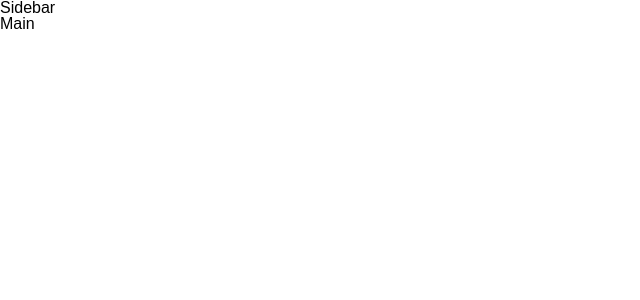
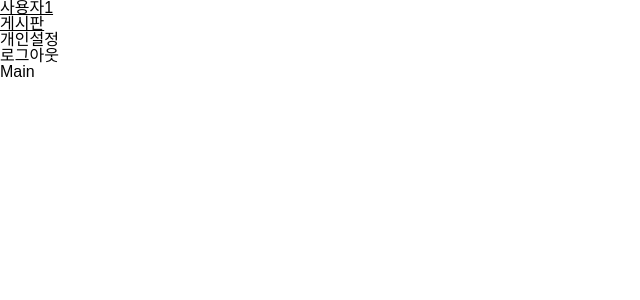
Before and after one commit to ebchoi/chart-and-board, a React (Create React App) app: page / in a window 1280 px wide. Shown: the top 300 px of the page, without its empty margins (0-640 px from the left). Built offline with nearby package versions, Linux system fonts and the light colour scheme.

Commit message:
Add: 네브바 링크 추가

```diff
--- a/src/components/Sidebar.components.js
+++ b/src/components/Sidebar.components.js
@@ -1,7 +1,21 @@
+import { Link } from "react-router-dom";
 import styled from "styled-components";
 
 export const Sidebar = () => {
-  return <SidebarContainer>Sidebar</SidebarContainer>;
+  return (
+    <SidebarContainer>
+      <ul>
+        <li>
+          <Link to="/">사용자1</Link>
+        </li>
+        <li>
+          <Link to="/board">게시판</Link>
+        </li>
+        <li>개인설정</li>
+        <li>로그아웃</li>
+      </ul>
+    </SidebarContainer>
+  );
 };
 
-const SidebarContainer = styled.div``;
+const SidebarContainer = styled.nav``;
```
